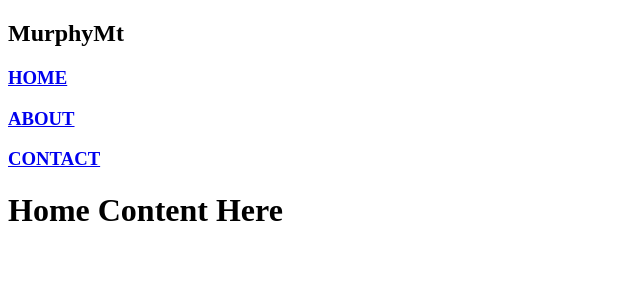
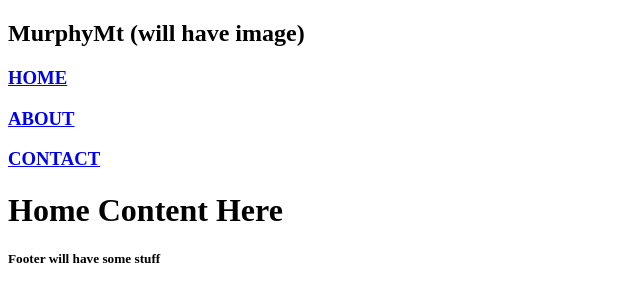
Before and after one commit to Jab7red/murphy_site, a React (Create React App) app: page /home in a window 1280 px wide. Shown: the top 302 px of the page, without its empty margins (0-640 px from the left). Built offline with nearby package versions, Linux system fonts and the light colour scheme.

Commit message:
add footer starting code

```diff
--- a/src/App.js
+++ b/src/App.js
@@ -1,6 +1,7 @@
 //Import components
 import Header from './components/Header/Header';
 import Main from './components/Main';
+import Footer from './components/Footer/Footer';
 
 import './App.scss';
 
@@ -9,6 +10,7 @@ function App() {
     <div className="App">
       <Header />
       <Main />
+      <Footer />
     </div>
   );
 }
--- /dev/null
+++ b/src/components/Footer/Footer.js
@@ -0,0 +1,12 @@
+import './Footer.scss'
+
+const Footer = (props) => {
+    return (
+       <footer>
+            <h5>Footer will have some stuff</h5>
+       </footer>
+    )
+};
+
+
+export default Footer;
--- a/src/components/Header/Header.js
+++ b/src/components/Header/Header.js
@@ -7,7 +7,7 @@ const Header = (props) => {
     return  (
         <header>
             <div className="headerTitle">
-                <h2>MurphyMt</h2>
+                <h2>MurphyMt (will have image)</h2>
             </div>
             <div className="links">
                 <NavLink to="/home"><h3>HOME</h3></NavLink>
```
Also changed, not shown: src/components/Footer/Footer.scss (added).
